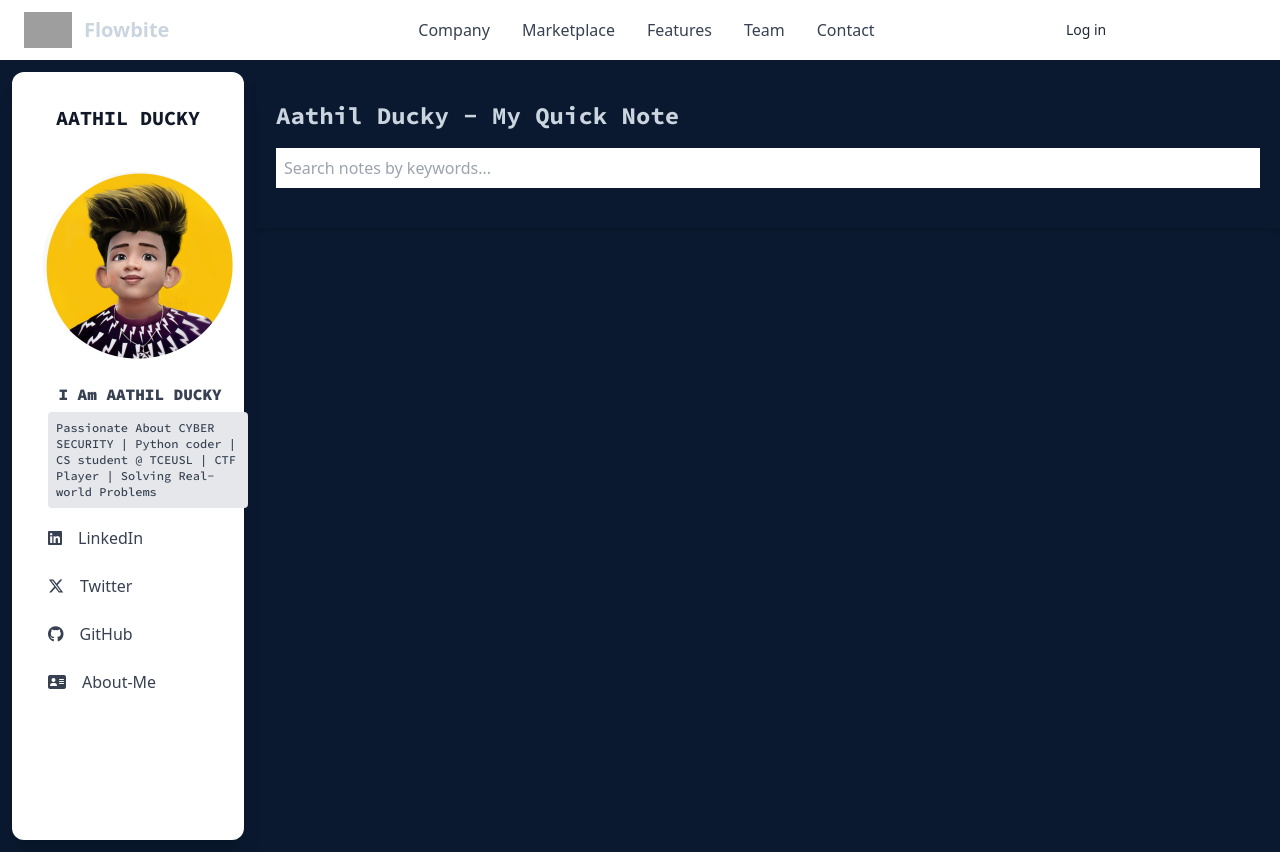
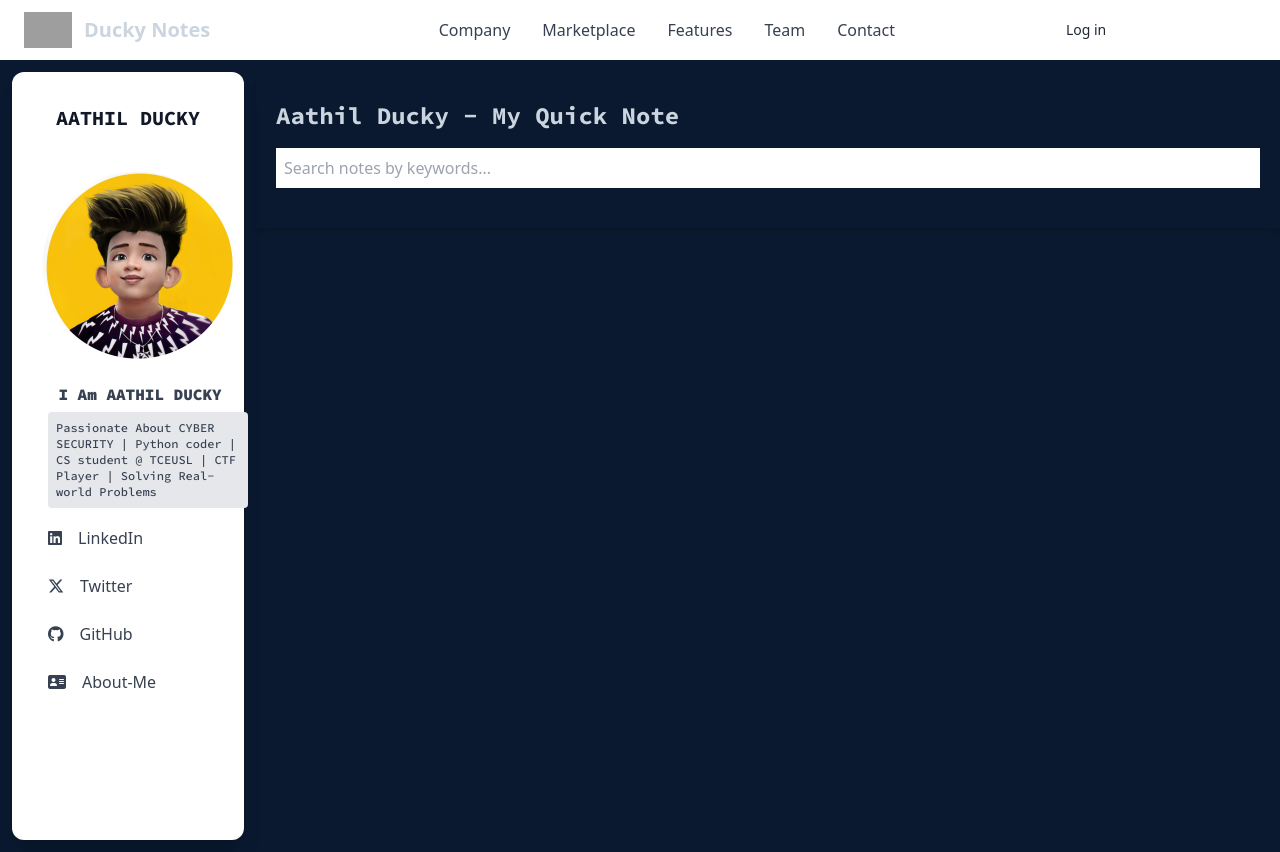
Before and after one commit to AATHILDUCKY/my-quick-note-app, a website: page index.html in a window 1280 px wide. Drawn offline with nearby package versions, Linux system fonts and the light colour scheme; grey boxes are pictures that could not be loaded; a web font is replaced by a local one.

Commit message:
Update index.html

```diff
--- a/index.html
+++ b/index.html
@@ -57,7 +57,7 @@
             />
             <span
               class="self-center text-xl font-semibold whitespace-nowrap dark:text-white"
-              >Flowbite</span
+              >Ducky Notes</span
             >
           </a>
           <div class="flex items-center lg:order-2">
```
